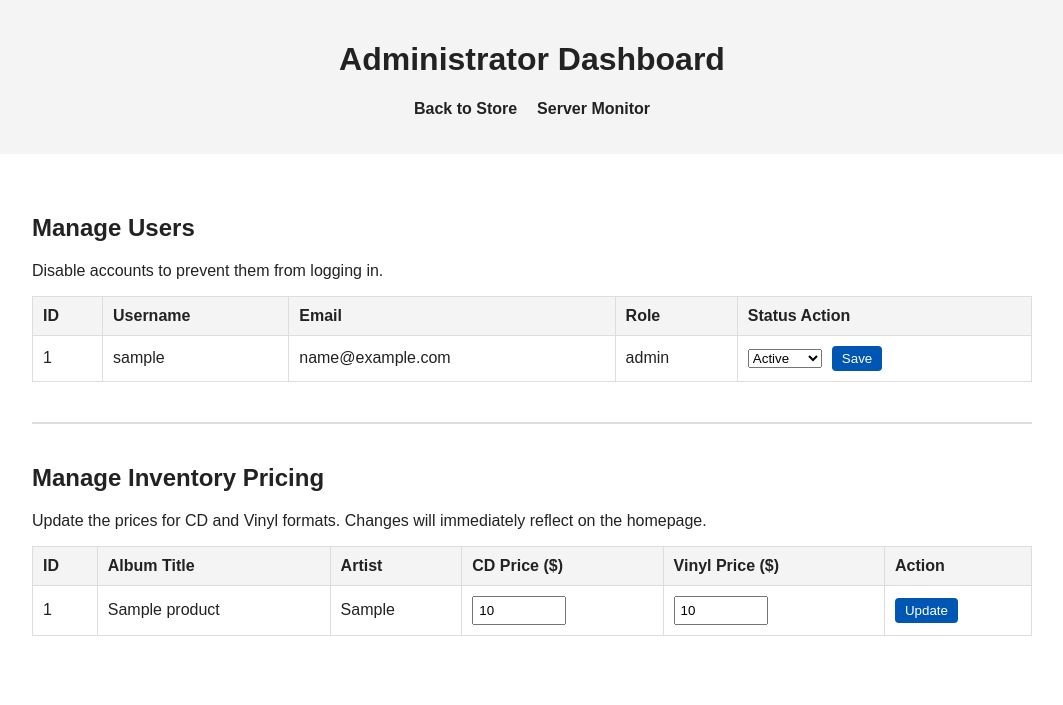
After one commit to darrenxvo/comp-3340-project, a PHP site: page /admin.php in a window 1280 px wide. The commit adds this page. Shown: the top 705 px of the page, without its empty margins (108-1171 px from the left). Run offline with PHP 8.4, Linux system fonts and the light colour scheme; the visitor is signed in with stand-in values (Sample User, id 1); tables that the repository leaves empty or names only in its code hold one stand-in row (values such as "Sample post").

Commit message:
Added user authentication, server monitor, and admin dashboard

```diff
--- /dev/null
+++ b/admin.php
@@ -0,0 +1,121 @@
+<?php
+// admin.php
+session_start();
+require_once 'includes/db.php';
+
+// Will kick anyone who isn't an admin
+if (!isset($_SESSION['role']) || $_SESSION['role'] !== 'admin') {
+    die("Access Denied: You must be an administrator to view this page.");
+}
+
+$message = '';
+
+// Processes the form submissions
+
+// An admin is updating a user's status
+if ($_SERVER['REQUEST_METHOD'] == 'POST' && isset($_POST['update_user'])) {
+    $user_id = (int)$_POST['user_id'];
+    $new_status = $_POST['status'];
+
+    $stmt = $pdo->prepare("UPDATE users SET status = ? WHERE id = ?");
+    $stmt->execute([$new_status, $user_id]);
+    $message = "User status updated successfully.";
+}
+
+// An admin is updating a product's prices
+if ($_SERVER['REQUEST_METHOD'] == 'POST' && isset($_POST['update_product'])) {
+    $product_id = (int)$_POST['product_id'];
+    $price_cd = (float)$_POST['price_cd'];
+    $price_vinyl = (float)$_POST['price_vinyl'];
+
+    $stmt = $pdo->prepare("UPDATE products SET price_cd = ?, price_vinyl = ? WHERE id = ?");
+    $stmt->execute([$price_cd, $price_vinyl, $product_id]);
+    $message = "Product prices updated successfully.";
+}
+
+// Fetches data to display
+$users = $pdo->query("SELECT id, username, email, role, status FROM users")->fetchAll();
+$products = $pdo->query("SELECT id, title, artist, price_cd, price_vinyl FROM products")->fetchAll();
+?>
+
+<!DOCTYPE html>
+<html lang="en">
+<head>
+    <meta charset="UTF-8">
+    <title>Admin Dashboard | Sound Stage</title>
+    <link rel="stylesheet" href="css/style.css">
+    <style>
+        table { width: 100%; border-collapse: collapse; margin-bottom: 30px; }
+        th, td { border: 1px solid var(--card-border); padding: 10px; text-align: left; }
+        th { background-color: var(--nav-bg); }
+        .admin-form { display: flex; gap: 10px; align-items: center; }
+        .admin-input { width: 80px; padding: 5px; }
+    </style>
+</head>
+<body>
+<header>
+    <h1>Administrator Dashboard</h1>
+    <nav>
+        <ul>
+            <li><a href="index.php">Back to Store</a></li>
+            <li><a href="monitor.php">Server Monitor</a></li>
+        </ul>
+    </nav>
+</header>
+
+<main style="padding: 40px; max-width: 1000px; margin: 0 auto;">
+    <?php if ($message): ?>
+        <div style="background-color: #d4edda; color: #155724; padding: 15px; margin-bottom: 20px; border-radius: 5px;">
+            <?= htmlspecialchars($message) ?>
+        </div>
+    <?php endif; ?>
+
+    <h2>Manage Users</h2>
+    <p>Disable accounts to prevent them from logging in.</p>
+    <table>
+        <tr><th>ID</th><th>Username</th><th>Email</th><th>Role</th><th>Status Action</th></tr>
+        <?php foreach ($users as $u): ?>
+            <tr>
+                <td><?= $u['id'] ?></td>
+                <td><?= htmlspecialchars($u['username']) ?></td>
+                <td><?= htmlspecialchars($u['email']) ?></td>
+                <td><?= $u['role'] ?></td>
+                <td>
+                    <form method="POST" class="admin-form">
+                        <input type="hidden" name="user_id" value="<?= $u['id'] ?>">
+                        <select name="status">
+                            <option value="active" <?= $u['status'] == 'active' ? 'selected' : '' ?>>Active</option>
+                            <option value="disabled" <?= $u['status'] == 'disabled' ? 'selected' : '' ?>>Disabled</option>
+                        </select>
+                        <button type="submit" name="update_user" style="padding: 5px 10px;">Save</button>
+                    </form>
+                </td>
+            </tr>
+        <?php endforeach; ?>
+    </table>
+
+    <hr style="border: 1px solid var(--card-border); margin: 40px 0;">
+
+    <h2>Manage Inventory Pricing</h2>
+    <p>Update the prices for CD and Vinyl formats. Changes will immediately reflect on the homepage.</p>
+    <table>
+        <tr><th>ID</th><th>Album Title</th><th>Artist</th><th>CD Price ($)</th><th>Vinyl Price ($)</th><th>Action</th></tr>
+        <?php foreach ($products as $p): ?>
+            <tr>
+                <td><?= $p['id'] ?></td>
+                <td><?= htmlspecialchars($p['title']) ?></td>
+                <td><?= htmlspecialchars($p['artist']) ?></td>
+                <form method="POST">
+                    <input type="hidden" name="product_id" value="<?= $p['id'] ?>">
+                    <td><input type="number" step="0.01" name="price_cd" class="admin-input" value="<?= $p['price_cd'] ?>"></td>
+                    <td><input type="number" step="0.01" name="price_vinyl" class="admin-input" value="<?= $p['price_vinyl'] ?>"></td>
+                    <td><button type="submit" name="update_product" style="padding: 5px 10px;">Update</button></td>
+                </form>
+            </tr>
+        <?php endforeach; ?>
+    </table>
+</main>
+
+<script src="js/script.js"></script>
+</body>
+</html>
```
Also changed, not shown: about.php (+4 -4 lines), index.php (+15 -0 lines), login.php (added, +63 -0 lines), logout.php (added, +8 -0 lines), monitor.php (added, +54 -0 lines), register.php (added, +60 -0 lines), 4 other files.
